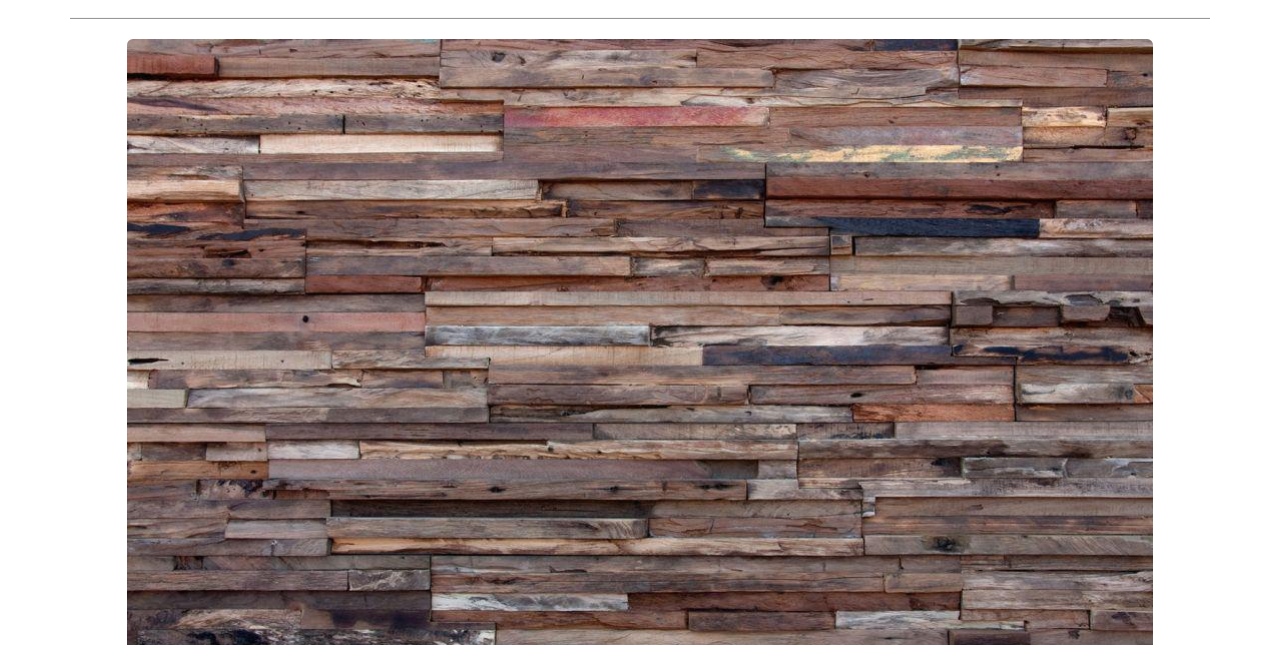
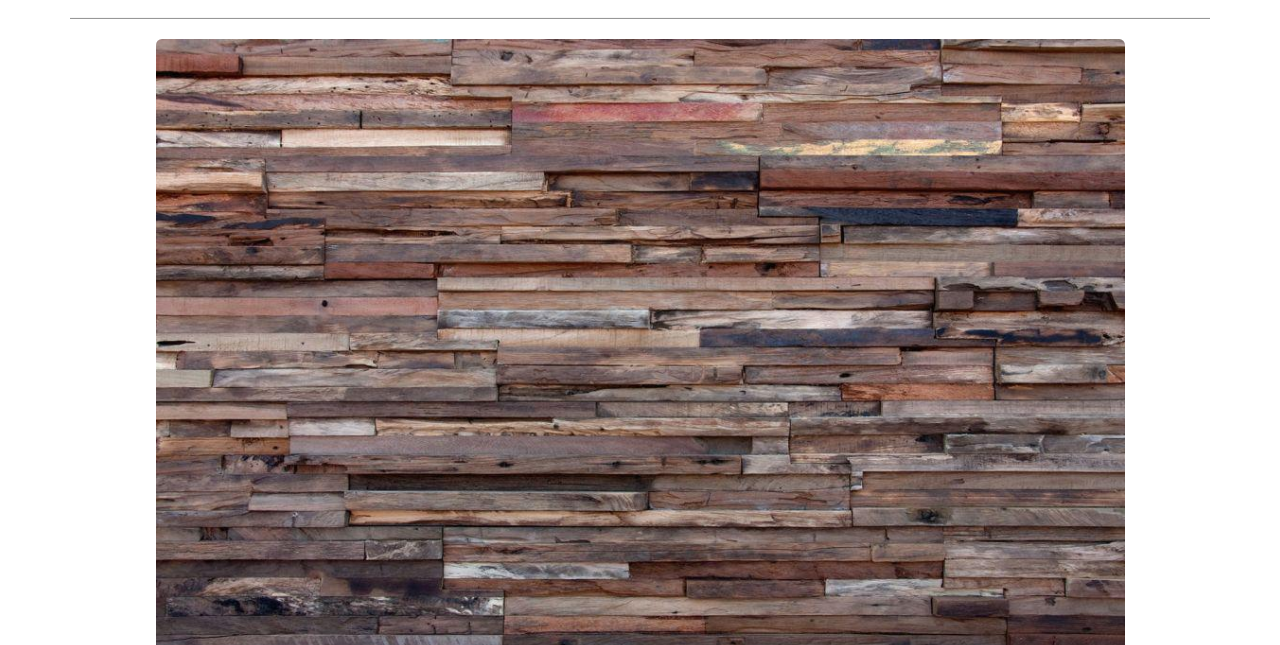
Before and after one commit to emjohn612/portfolio-website, a plain HTML site: page index.html in a window 1280 px wide. Shown: the part 155-800 px from the top of the page. Drawn offline with nearby package versions, Linux system fonts and the light colour scheme.

Commit message:
fix: adjust main img width

```diff
--- a/css/styles.css
+++ b/css/styles.css
@@ -52,7 +52,7 @@ figure {
 }
 
 .main-img {
-  width: 90%;
+  width: 85%;
 }
 
 .thumbnail:hover {
--- a/index.html
+++ b/index.html
@@ -39,7 +39,7 @@
     <!-- Main image -->
     <section class="row">
       <figure class="col-sm-12">
-        <img class="img-rounded main-img" src="img/wood.jpg" alt="coding">
+        <img class="img-rounded main-img" src="img/wood.jpg" alt="wood">
       </figure>
     </section>
     <!-- line -->
```
